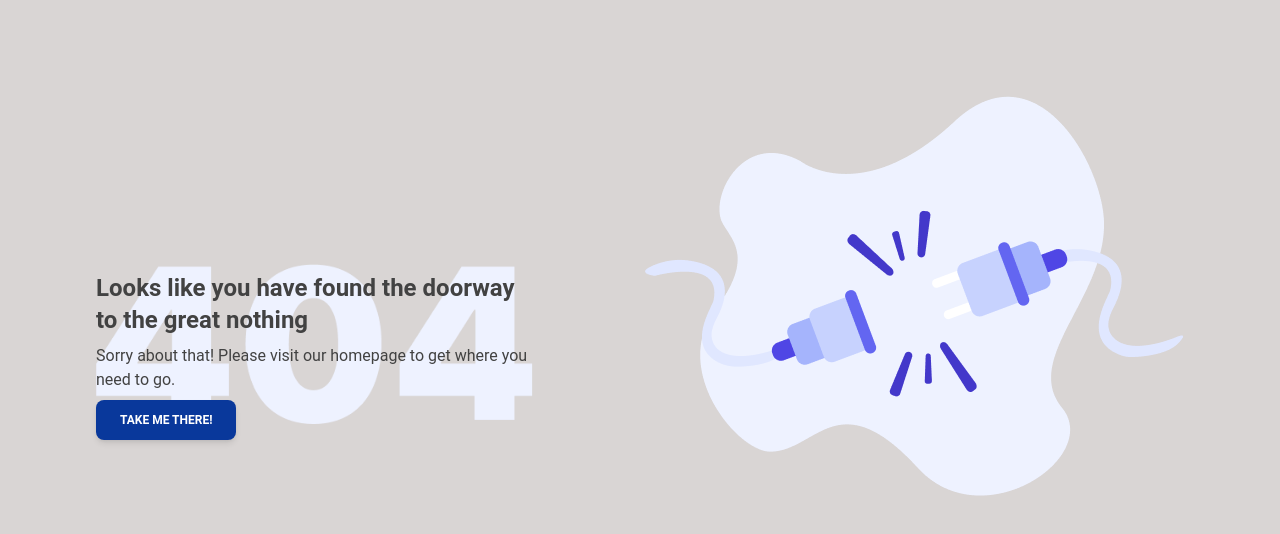
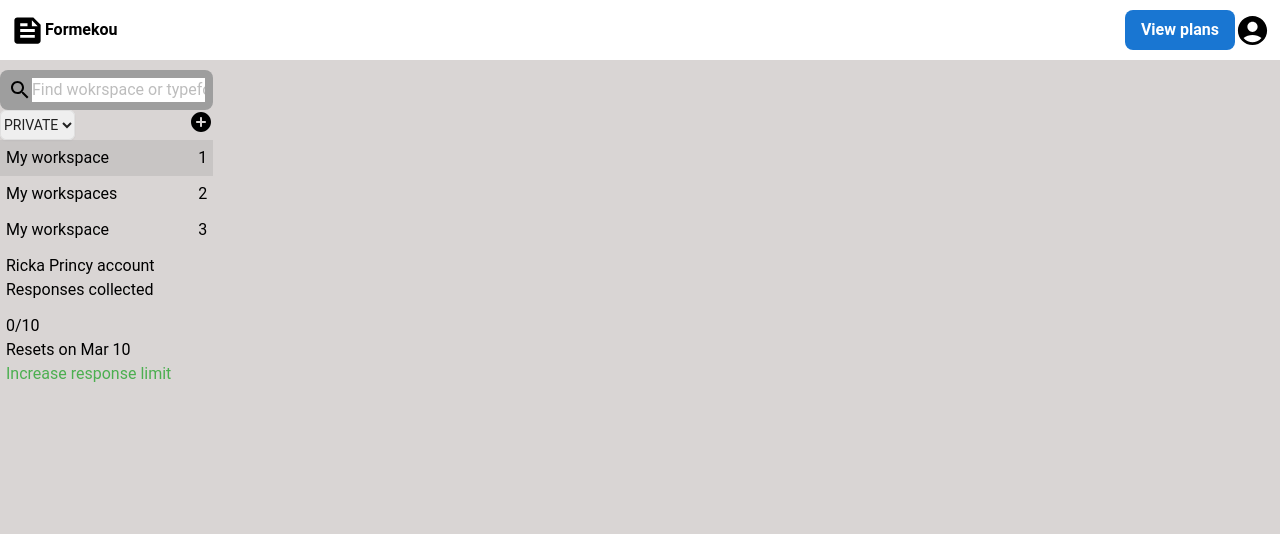
Before and after one commit to formekou-app/formekou-ui, a React (Vite) app: page /home in a window 1280 px wide. Shown: the top 534 px of the page. Built offline with nearby package versions, Linux system fonts and the light colour scheme; no server answers.

Commit message:
chore: align nav and menu items
* feat: add navbar

* chore: add navbar

* chore: align nav and menu items

* feat: add nav and menu tool

```diff
--- a/src/App.jsx
+++ b/src/App.jsx
@@ -1,6 +1,13 @@
 import { useEffect, useState } from "react";
 import { BrowserRouter, Route, Routes } from "react-router-dom";
-import { Login, Profile, NotFoundPage, CreateForm, LoadingPage } from "./pages";
+import {
+  Login,
+  Profile,
+  NotFoundPage,
+  CreateForm,
+  LoadingPage,
+  Home,
+} from "./pages";
 import { Authentificate } from "./security/componens";
 import { Alert } from "./components";
 
@@ -40,6 +47,7 @@ function App() {
           />
           <Route path="/*" element={<NotFoundPage />} />
           <Route path="/forms/create" element={<CreateForm />} />
+          <Route path="/home" element={<Home />} />
         </Routes>
       </BrowserRouter>
       <Alert />
--- /dev/null
+++ b/src/components/Navbar.jsx
@@ -0,0 +1,18 @@
+import { Feed, AccountCircle } from "@mui/icons-material";
+
+export function Navbar() {
+  return (
+    <div className="w-full flex items-center justify-between h-[60px] px-[10px] bg-white fixed top-0 left-0 ">
+      <div className="flex items-center">
+        <Feed fontSize="large" />
+        <p className="font-bold">Formekou</p>
+      </div>
+      <div className="flex items-center">
+        <button className="bg-blue-700 hover:bg-sky-500/75 text-white font-bold py-2 px-4 rounded-lg">
+          View plans
+        </button>
+        <AccountCircle fontSize="large" />
+      </div>
+    </div>
+  );
+}
--- a/src/components/index.js
+++ b/src/components/index.js
@@ -1 +1,2 @@
 export * from "./Alert";
+export { Navbar } from "./Navbar.jsx";
--- /dev/null
+++ b/src/pages/home/Home.jsx
@@ -0,0 +1,55 @@
+import { Navbar } from "../../components";
+import { Search, AddCircleRounded } from "@mui/icons-material";
+
+export function Home() {
+  return (
+    <div className="w-full">
+      <Navbar />
+      <div className="w-full mt-[70px]">
+        <aside className="w-1/6 flex flex-col">
+          <div className="w-full bg-gray-500 p-2 rounded-lg">
+            <form className="flex bord">
+              <Search />
+              <input
+                type="text"
+                placeholder="Find wokrspace or typeform"
+                className="w-full"
+              />
+            </form>
+          </div>
+          <div className="flex justify-between">
+            <select className="rounded-md border-0 py-1.5 text-gray-900 shadow-sm ring-1 ring-inset ring-gray-300 focus:ring-2 focus:ring-inset focus:ring-indigo-600 sm:max-w-xs sm:text-sm sm:leading-6">
+              <option>PRIVATE</option>
+              <option>OTHERS</option>
+            </select>
+            <AddCircleRounded />
+          </div>
+          <ul>
+            <li className="flex justify-between p-1.5 bg-gray-500/30">
+              My workspace<span>1</span>
+            </li>
+            <li className="flex justify-between p-1.5">
+              My workspaces<span>2</span>
+            </li>
+            <li className="flex justify-between p-1.5">
+              My workspace<span>3</span>
+            </li>
+          </ul>
+          <div className="p-1.5">
+            <h3>
+              <span>Ricka Princy</span> account
+            </h3>
+            <p>Responses collected</p>
+          </div>
+          <div className="p-1.5">
+            <span>0</span>/10
+            <p>Resets on Mar 10</p>
+            <span className="text-green-500">Increase response limit</span>
+          </div>
+          <div></div>
+        </aside>
+        <main className="w-5/6"></main>
+      </div>
+    </div>
+  );
+}
--- a/src/pages/index.js
+++ b/src/pages/index.js
@@ -5,3 +5,5 @@ export { CreateForm } from "./forms/create/CreateForm.jsx";
 
 export { LoadingPage } from "./LoadingPage.jsx";
 export { NotFoundPage } from "./NotFoundPage.jsx";
+
+export { Home } from "./home/Home.jsx";
```
Also changed, not shown: 1 other file (tests, documents, lock files or other folders).
